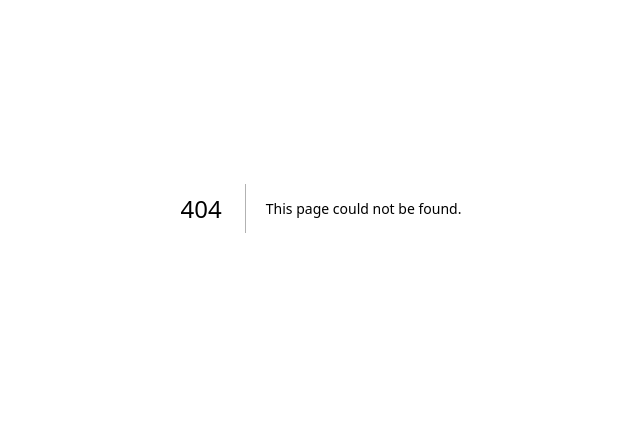
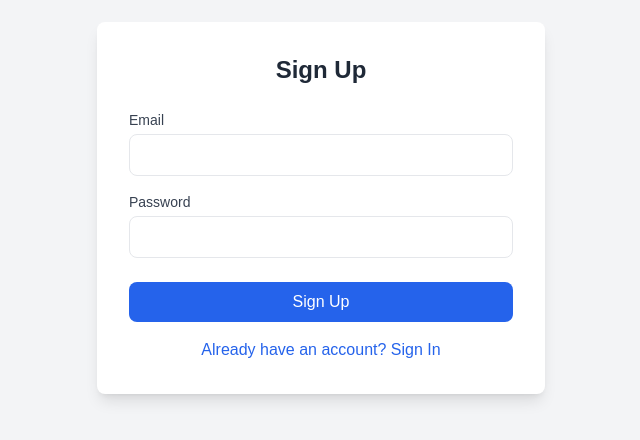
Before and after one commit to Balbinoo/Projet_NextJS, a Next.js app: page /pages/sign-up in a window 1280 px wide. Before the commit this address had no page. Shown: the part 192-632 px from the top of the page, without its empty margins (319-959 px from the left). Built offline with nearby package versions, Linux system fonts and the light colour scheme; no server answers.

Commit message:
Add sign-up

```diff
--- /dev/null
+++ b/app/pages/sign-up/page.tsx
@@ -0,0 +1,74 @@
+"use client";
+
+import { useState } from "react";
+import { auth } from "../../firebase/config"; // Adjust the import path based on your folder structure
+import { createUserWithEmailAndPassword } from "firebase/auth";
+
+export default function SignUp() {
+  const [email, setEmail] = useState("");
+  const [password, setPassword] = useState("");
+  const [error, setError] = useState<string | null>(null);
+  const [success, setSuccess] = useState(false);
+
+  const handleSignUp = async (e: React.FormEvent) => {
+    e.preventDefault();
+    setError(null);
+    setSuccess(false);
+
+    try {
+      await createUserWithEmailAndPassword(auth, email, password);
+      setSuccess(true);
+      setEmail("");
+      setPassword("");
+    } catch (err: any) {
+      setError(err.message || "Failed to create account");
+    }
+  };
+
+  return (
+    <div className="min-h-screen flex items-center justify-center bg-gray-100">
+      <div className="bg-white p-8 rounded-lg shadow-lg w-full max-w-md">
+        <h1 className="text-2xl font-bold text-gray-800 text-center mb-6">Sign Up</h1>
+
+        {error && <p className="text-red-500 text-center mb-4">{error}</p>}
+        {success && <p className="text-green-500 text-center mb-4">Account created successfully!</p>}
+
+        <form onSubmit={handleSignUp}>
+          <div className="mb-4">
+            <label htmlFor="email" className="block text-sm font-medium text-gray-700">Email</label>
+            <input
+              type="email"
+              id="email"
+              value={email}
+              onChange={(e) => setEmail(e.target.value)}
+              required
+              className="mt-1 w-full p-2 border rounded-lg focus:outline-none focus:ring focus:ring-blue-300"
+            />
+          </div>
+
+          <div className="mb-6">
+            <label htmlFor="password" className="block text-sm font-medium text-gray-700">Password</label>
+            <input
+              type="password"
+              id="password"
+              value={password}
+              onChange={(e) => setPassword(e.target.value)}
+              required
+              className="mt-1 w-full p-2 border rounded-lg focus:outline-none focus:ring focus:ring-blue-300"
+            />
+          </div>
+
+          <button
+            type="submit"
+            className="w-full bg-blue-600 text-white py-2 rounded-lg hover:bg-blue-700 transition"
+          >
+            Sign Up
+          </button>
+
+            <a href="/pages/sign-in" className="text-blue-600 text-center mt-4 block">Already have an account? Sign In</a>
+
+        </form>
+      </div>
+    </div>
+  );
+}
```
